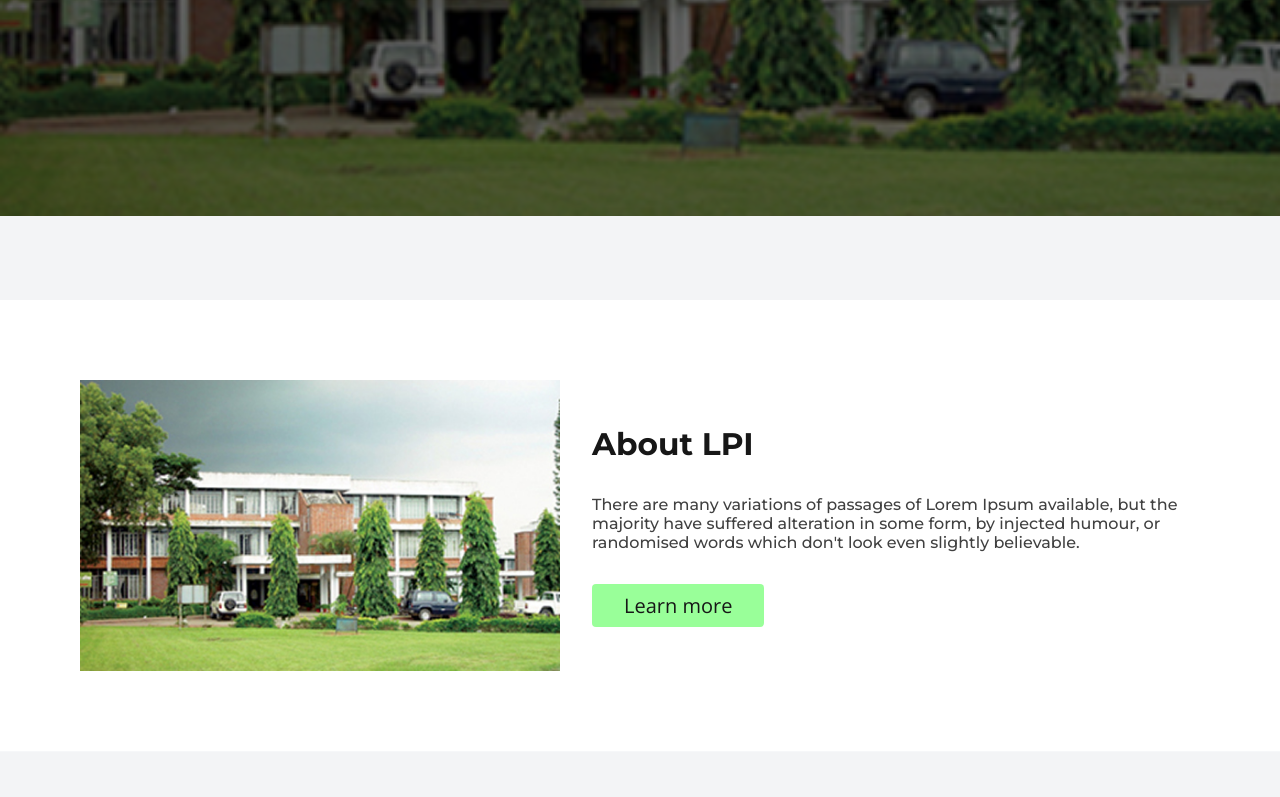
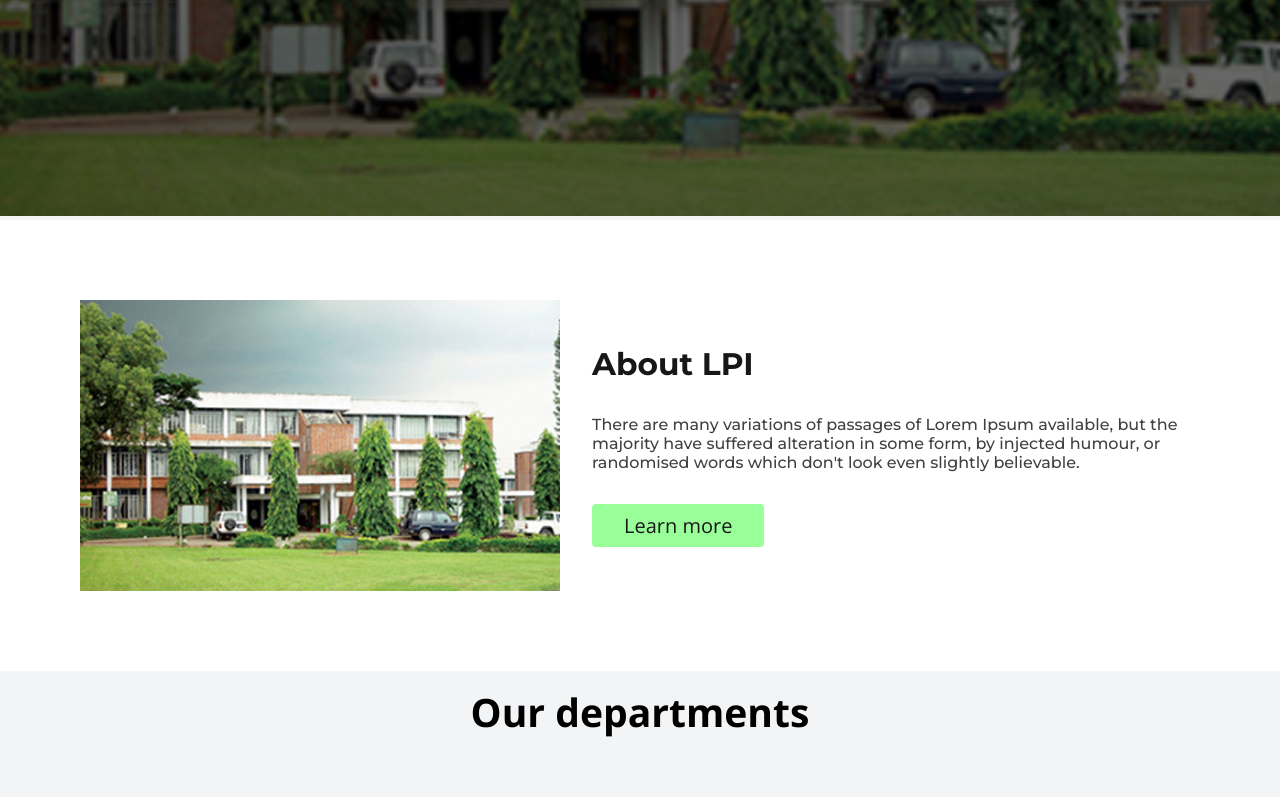
Before and after one commit to al-imam/lpi, a React (Vite) app: page / in a window 1280 px wide. Shown: the part 612-1409 px from the top of the page. Built offline with nearby package versions, Linux system fonts and the light colour scheme.

Commit message:
remove section markup from Home

```diff
--- a/src/components/Study/study.module.css
+++ b/src/components/Study/study.module.css
@@ -3,6 +3,7 @@
   box-shadow: 0 0 0 100vmax var(--bg);
   clip-path: inset(0 -100vmax);
   max-width: var(--max-width);
+  margin-inline: auto;
 }
 
 .studyContainer {
--- a/src/pages/Home/Home.jsx
+++ b/src/pages/Home/Home.jsx
@@ -15,9 +15,7 @@ function Home() {
 
       <Hero title={data.title} subtitle={data.subtitle} action={data.action} />
 
-      <section className={classes.section}>
-        <Study />
-      </section>
+      <Study />
       <section className={classes.section}>
         <h2 className={classes.departmentTitle}>Our departments</h2>
         <div className={classes.cardsContainer}>
--- a/src/pages/Home/home.module.css
+++ b/src/pages/Home/home.module.css
@@ -2,9 +2,6 @@
   position: relative;
   padding-inline: 2rem;
   padding-bottom: 2rem;
-  flex-direction: column;
-  display: flex;
-  row-gap: 5rem;
 }
 
 .backgroundImg {
```
